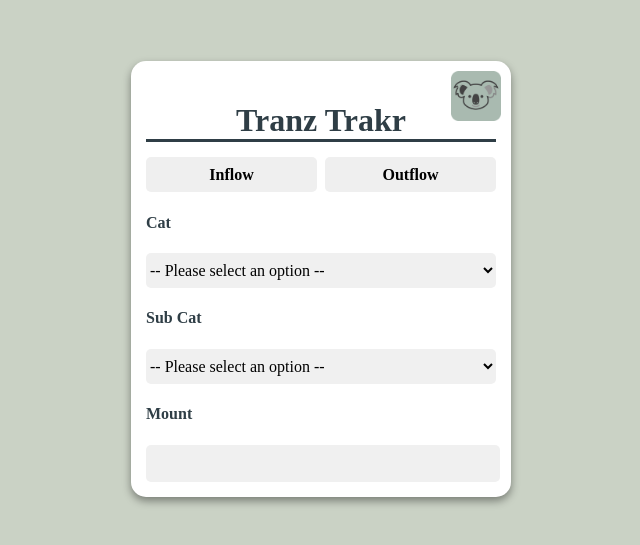
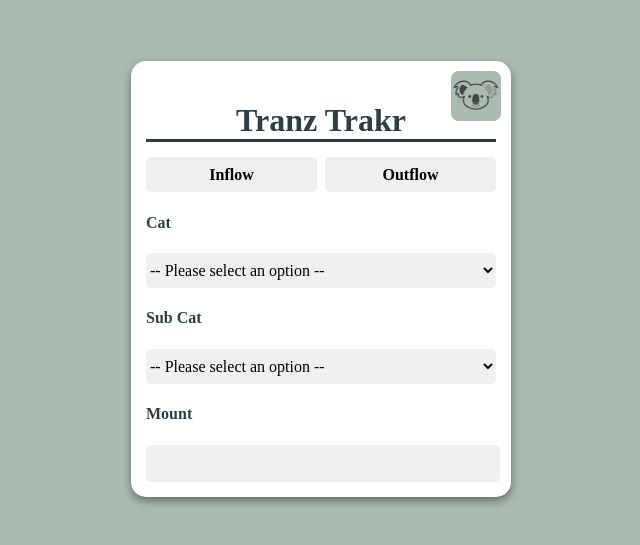
Before and after one commit to JmanJonz/koalat-budge-bud, a React (Vite) app in the folder frontend/: page / in a window 1280 px wide. Shown: the part 121-666 px from the top of the page, without its empty margins (319-959 px from the left). Built offline with nearby package versions, Linux system fonts and the light colour scheme.

Commit message:
for the whole app update background

```diff
--- a/frontend/src/foundation.css
+++ b/frontend/src/foundation.css
@@ -2,7 +2,7 @@
 
 html {
     color: #2F3E46;
-    background-color: #CAD2C5;
+    background-color: #A9BAB0;
     font-family: cursive;
 }
 
```
